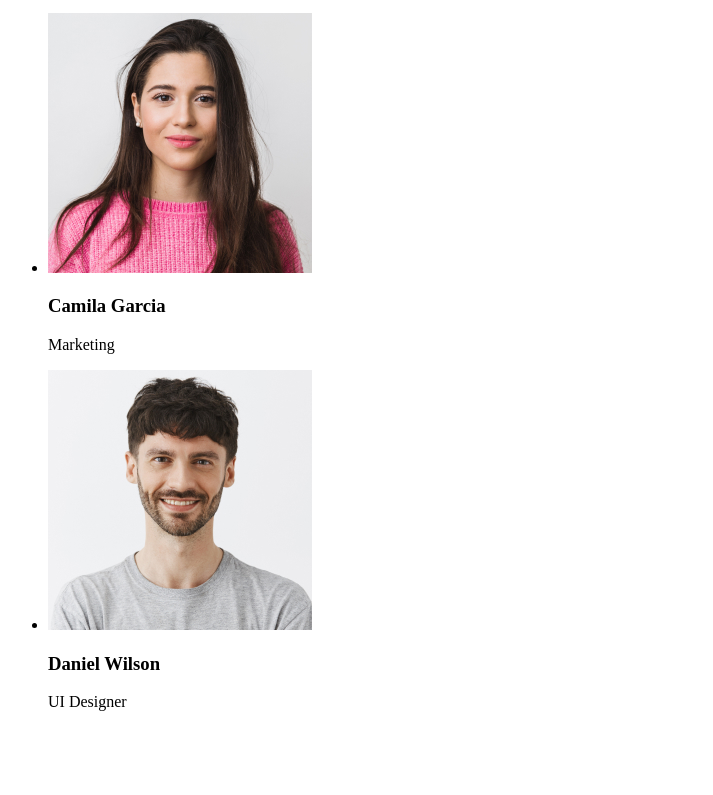
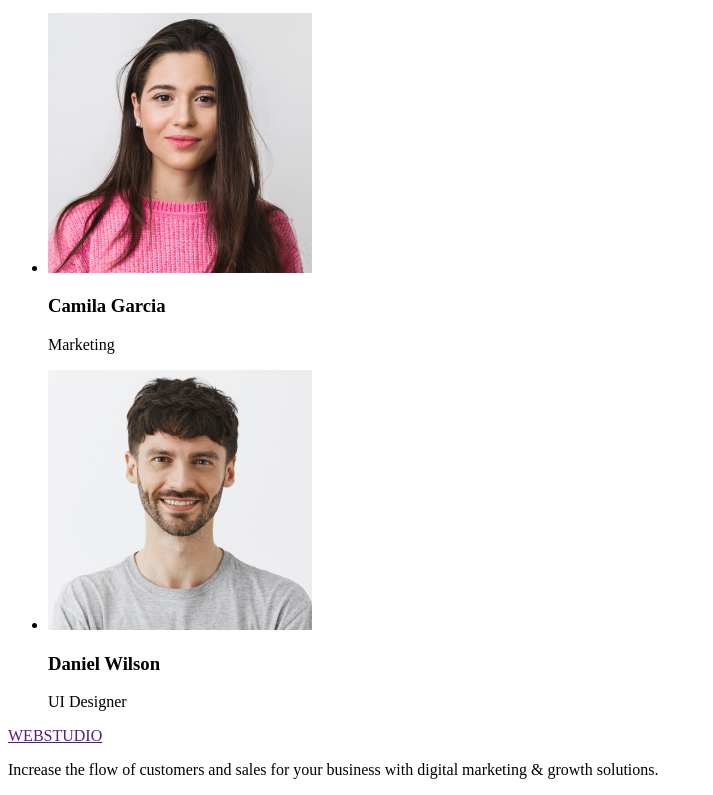
Before and after one commit to Anastasia1102/goit-markup-hw-01, a plain HTML site: page index.html in a window 1280 px wide. Shown: the part 1329-2124 px from the top of the page, without its empty margins (0-713 px from the left). Before the commit the page ends 2056 px from the top, so only its background shows below. Drawn offline with Linux system fonts and the light colour scheme.

Commit message:
full file

```diff
--- a/index.html
+++ b/index.html
@@ -3,7 +3,7 @@
   <head>
     <meta charset="UTF-8" />
     <meta name="viewport" content="width=device-width, initial-scale=1.0" />
-    <title>Document</title>
+    <title>goit-markup-hw-01</title>
   </head>
   <body>
     <header>
@@ -84,6 +84,13 @@
           </li>
         </ul>
       </section>
+      <footer>
+        <a href="">WEBSTUDIO</a>
+        <p>
+          Increase the flow of customers and sales for your business with
+          digital marketing & growth solutions.
+        </p>
+      </footer>
     </main>
   </body>
 </html>
```
